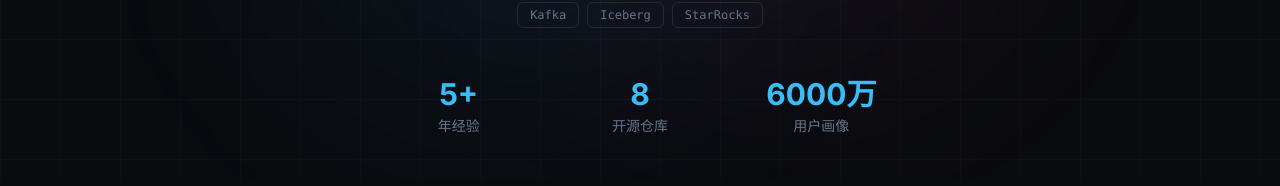
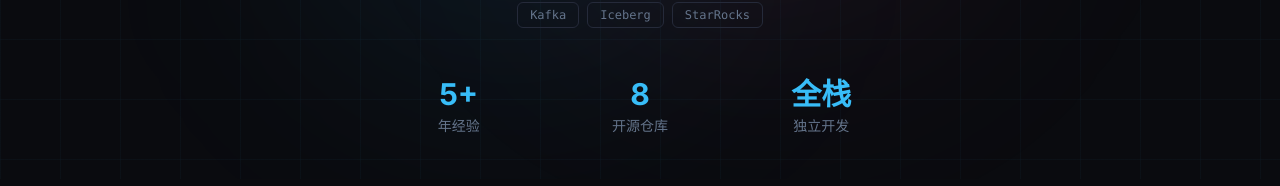
Before and after one commit to cyan-daimao/resume, a React (Vite) app: page / in a window 1280 px wide. Shown: the part 501-687 px from the top of the page. Built offline with nearby package versions, Linux system fonts and the light colour scheme.

Commit message:
chore: update hero stat

```diff
--- a/src/components/Hero.tsx
+++ b/src/components/Hero.tsx
@@ -87,7 +87,7 @@ export default function Hero() {
 
         <div className="hero-cta flex flex-wrap items-center justify-center gap-4 mb-8">
           <a
-            href="https://cyan-daimao.github.io/cyan-daimao/"
+            href="http://8.130.24.136:9102/"
             target="_blank"
             className="group px-6 py-3 bg-accent text-bg-primary font-medium rounded-lg hover:bg-accent/90 transition-colors flex items-center gap-2"
           >
@@ -130,7 +130,7 @@ export default function Hero() {
           {[
             { value: '5+', label: '年经验' },
             { value: '8', label: '开源仓库' },
-            { value: '6000万', label: '用户画像' },
+            { value: '全栈', label: '独立开发' },
           ].map((stat) => (
             <div key={stat.label} className="text-center">
               <div className="text-2xl md:text-3xl font-bold text-accent">{stat.value}</div>
```
